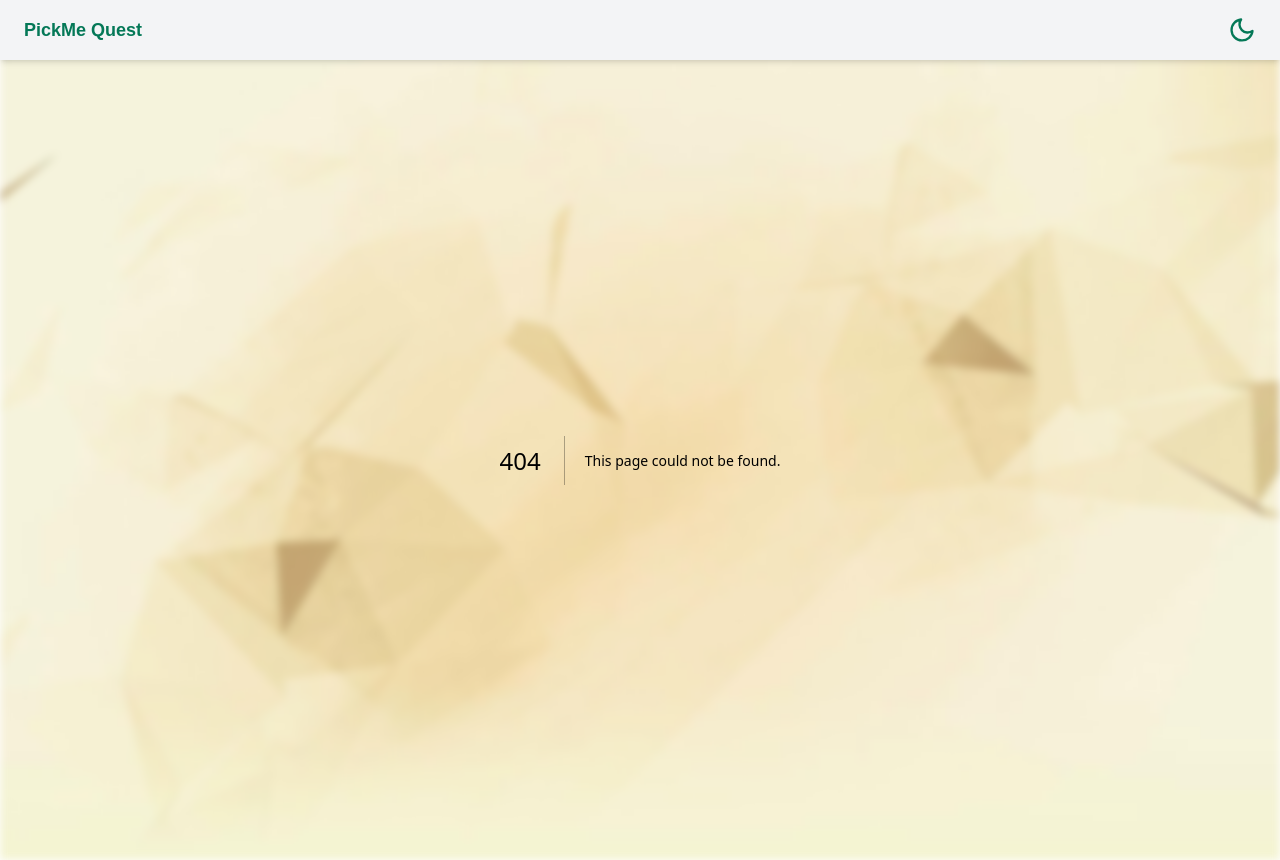
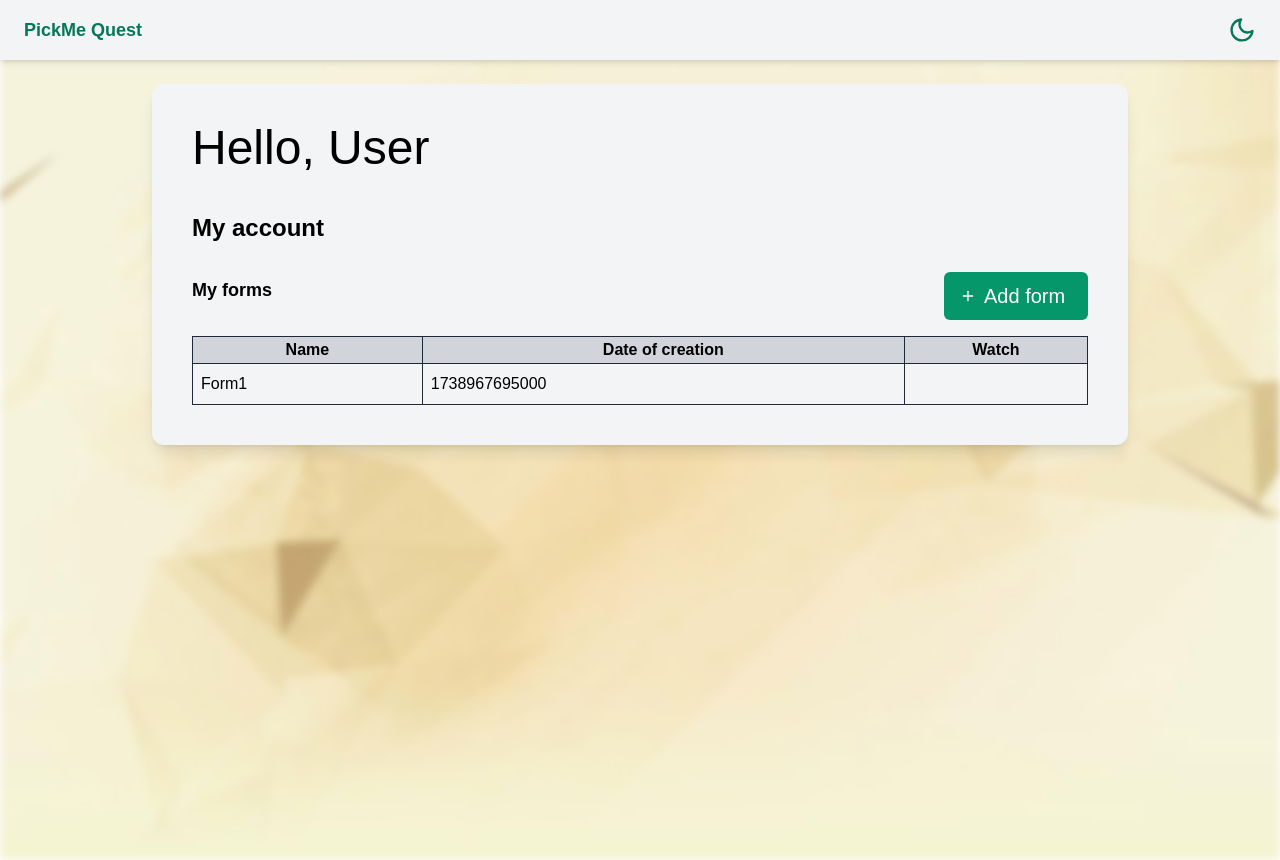
Before and after one commit to Pikmishky-hackaton/pickme-quest, a Next.js app in the folder frontend/: page /account in a window 1280 px wide. Before the commit this address had no page. Built offline with nearby package versions, Linux system fonts and the light colour scheme.

Commit message:
Created account page

```diff
--- /dev/null
+++ b/frontend/src/app/account/page.tsx
@@ -0,0 +1,54 @@
+"use client";
+import { Plus } from "lucide-react";
+import { useState } from "react";
+
+export default function Account() {
+  const [firstName] = useState("User");
+  const [existingForms] = useState([
+    { name: "Form1", dateOfCreation: Date.now },
+  ]);
+  return (
+    <div className="p-6 max-w-5xl mx-auto min-h-screen">
+      <div className="bg-gray-100 dark:bg-gray-800 rounded-xl shadow-lg p-10 flex justify-between  flex-col  text-black dark:text-white">
+        <p className="text-5xl pb-10">Hello, {firstName}</p>
+        <h1 className="text-2xl font-bold mb-4">My account</h1>
+        <div className="flex justify-between items-center mb-4">
+          <h2 className="text-lg font-semibold">My forms</h2>
+          <button className="flex items-center gap-2 text-xl mt-3 w-36 h-12 bg-emerald-600 dark:bg-blue-700 text-white  font-medium py-2 px-4 rounded-md hover:bg-emerald-500 dark:hover:bg-blue-800 transition ease-in duration-200">
+            <Plus size={16} /> Add form
+          </button>
+        </div>
+        <table className="w-full border-collapse border dark:border-gray-200 ">
+          <thead className="bg-gray-300 dark:bg-gray-600 ">
+            <tr>
+              <th className="border border-gray-800 dark:border-gray-300 ">
+                Name
+              </th>
+              <th className="border border-gray-800 dark:border-gray-300">
+                Date of creation
+              </th>
+              <th className="border border-gray-800 dark:border-gray-300">
+                Watch
+              </th>
+            </tr>
+          </thead>
+          <tbody>
+            {existingForms.map((form) => (
+              <tr
+                key={form.dateOfCreation()}
+                className="border border-gray-800 dark:border-gray-300"
+              >
+                <td className="border border-gray-800 dark:border-gray-300 p-2">
+                  {form.name}
+                </td>
+                <td className="border border-gray-800 dark:border-gray-300 p-2">
+                  {form.dateOfCreation()}
+                </td>
+              </tr>
+            ))}
+          </tbody>
+        </table>
+      </div>
+    </div>
+  );
+}
```
